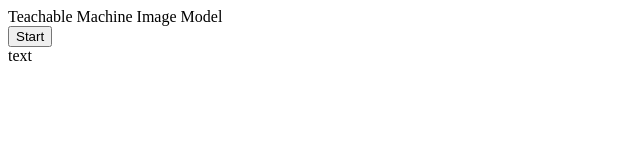
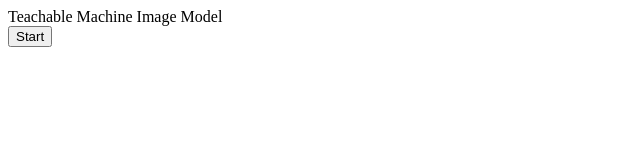
Before and after one commit to Evan977512/ai_pencilAndEraser, a plain HTML site: page index.html in a window 1280 px wide. Shown: the full height of the page, 0-640 px from the left. Drawn offline with Linux system fonts and the light colour scheme.

Commit message:
back to original

```diff
--- a/index.html
+++ b/index.html
@@ -10,7 +10,7 @@
     <div>Teachable Machine Image Model</div>
     <button type="button" onclick="init()">Start</button>
     <div id="webcam-container"></div>
-    <div id="label-container">text</div>
+    <div id="label-container"></div>
     <script src="https://cdn.jsdelivr.net/npm/@tensorflow/tfjs@1.3.1/dist/tf.min.js"></script>
     <script src="https://cdn.jsdelivr.net/npm/@teachablemachine/image@0.8/dist/teachablemachine-image.min.js"></script>
     <script type="text/javascript">
```
